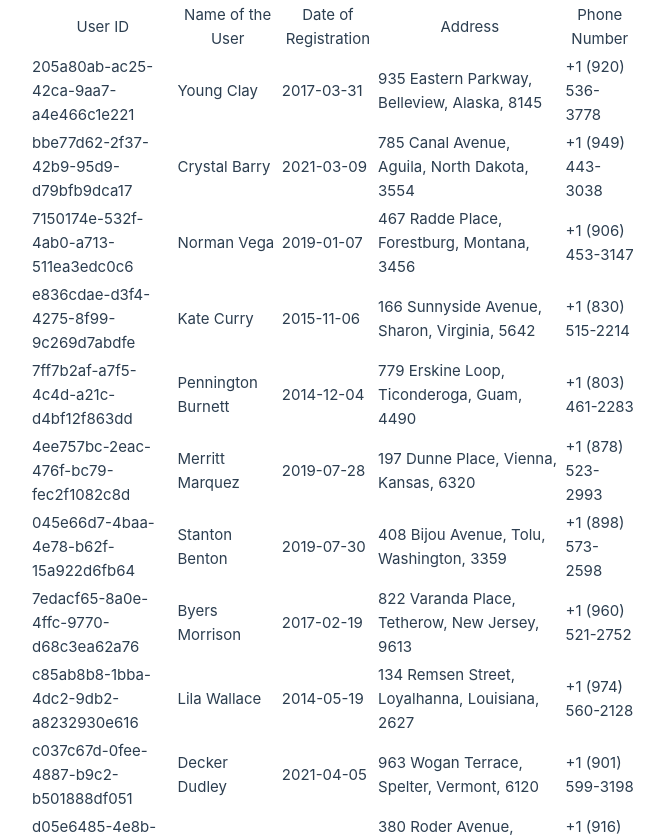
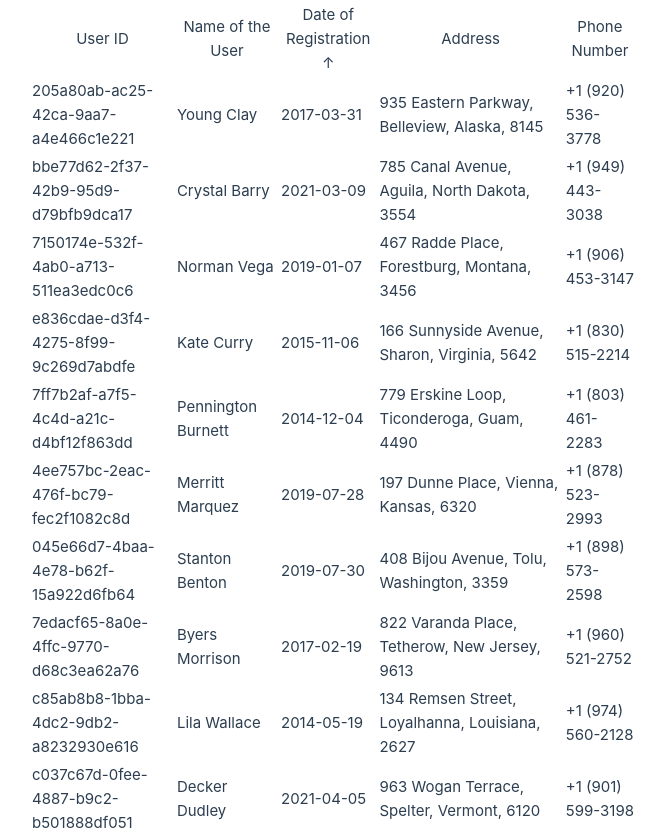
Before and after one commit to dev-mohammadrezaahmadi/advanced-data-vue, a Vue app: page / in a window 1280 px wide. Shown: the top 837 px of the page, without its empty margins (3-668 px from the left). Built offline with nearby package versions, Linux system fonts and the light colour scheme.

Commit message:
feat: add ascending and descending option for date sorting

```diff
--- a/src/components/UserTable.vue
+++ b/src/components/UserTable.vue
@@ -2,9 +2,13 @@
   <table>
     <thead>
       <tr>
-        <th v-for="column in columns" :key="column.key" @click="sortBy(column.key as Column)">
-          {{ column.label }}
+        <th>User ID</th>
+        <th>Name of the User</th>
+        <th @click="onDateColumnClick">
+          Date of Registration {{ sortType === 'asc' ? '↑' : '↓' }}
         </th>
+        <th>Address</th>
+        <th>Phone Number</th>
       </tr>
     </thead>
     <tbody>
@@ -20,41 +24,31 @@
 </template>
 
 <script setup lang="ts">
-import { reactive, ref } from 'vue'
-import type { User, Column } from '@/types/user'
+import { ref } from 'vue'
+import type { User } from '@/types/user'
+import type { Column, Sort } from '@/types/type'
 import usersData from '@/data/records.json'
 
 const users = ref<User[]>([...usersData])
 const sortedUsers = ref<User[]>([...users.value])
+const sortType = ref<Sort>('asc')
 
-const columns = reactive([
-  {
-    key: 'id',
-    label: 'User ID',
-  },
-  {
-    key: 'name',
-    label: 'Name of the User',
-  },
-  {
-    key: 'date',
-    label: 'Date of Registration',
-  },
-  {
-    key: 'address',
-    label: 'Address',
-  },
-  {
-    key: 'phone',
-    label: 'Phone Number',
-  },
-])
+function toggleSort() {
+  sortType.value = sortType.value === 'asc' ? 'desc' : 'asc'
+}
 
 function sortBy(column: Column) {
   if (column === 'date') {
-    sortedUsers.value = [...users.value].sort(
-      (a, b) => new Date(a.date).getTime() - new Date(b.date).getTime(),
-    )
+    sortedUsers.value = [...users.value].sort((a, b) => {
+      const dateA = new Date(a.date).getTime()
+      const dateB = new Date(b.date).getTime()
+      return sortType.value === 'asc' ? dateA - dateB : dateB - dateA
+    })
   }
 }
+
+function onDateColumnClick() {
+  toggleSort()
+  sortBy('date')
+}
 </script>
```
